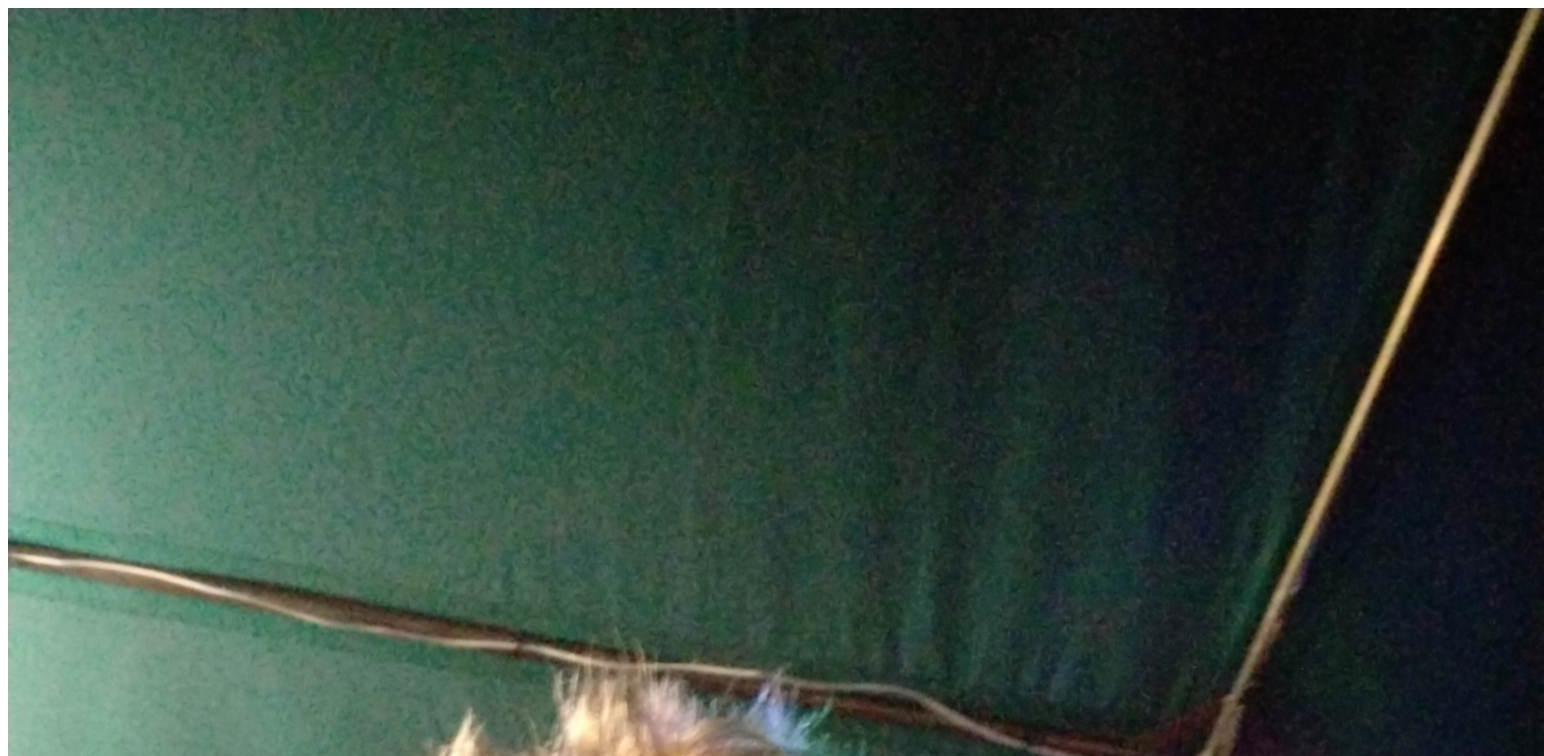
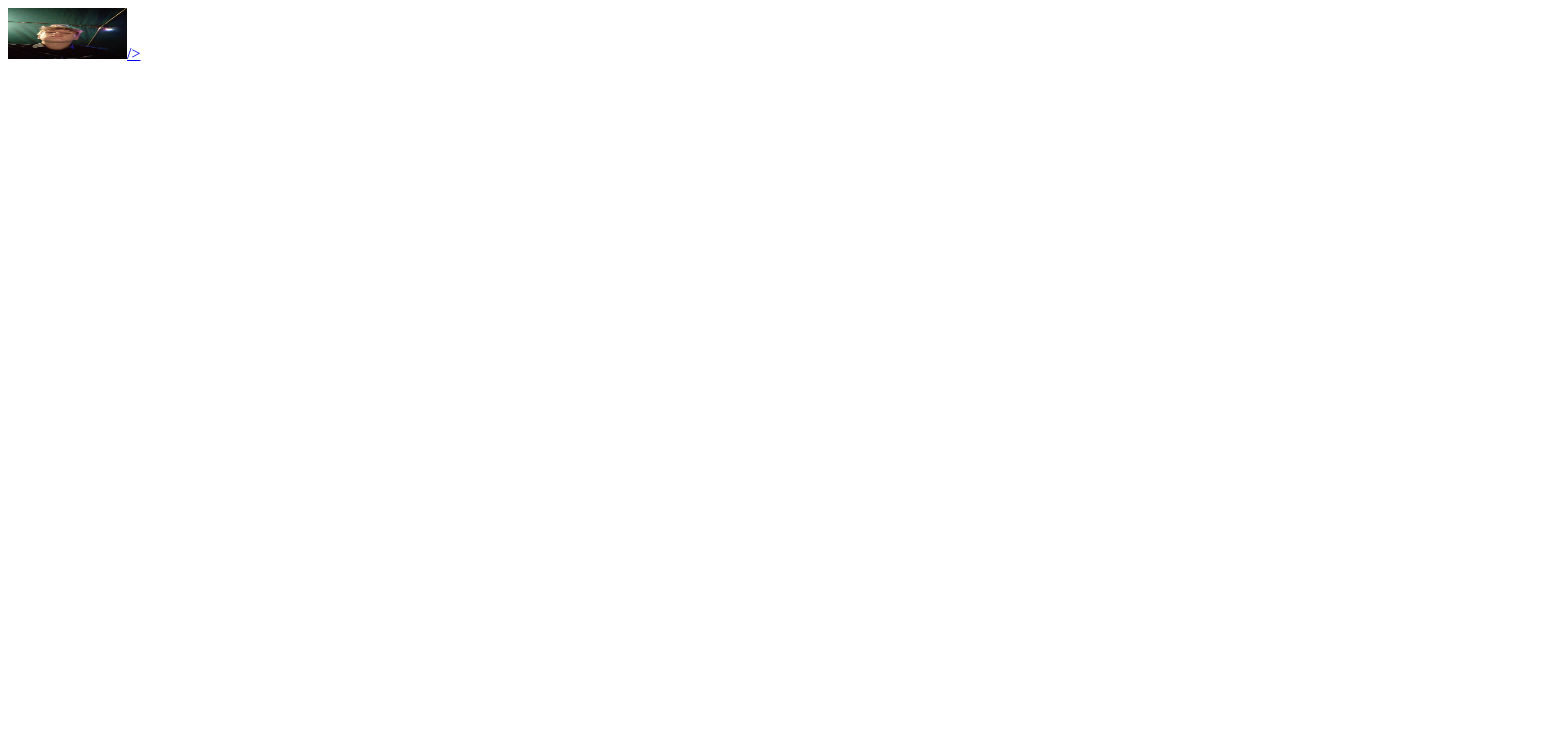
Before and after one commit to WojtekCracker/lukasz, a plain HTML site: page index.html in a window 1280 px wide. Shown: the top 756 px of the page, 1544 px wide, since content can reach past the window. Drawn offline with Linux system fonts and the light colour scheme.

Commit message:
Update index.html

```diff
--- a/index.html
+++ b/index.html
@@ -8,7 +8,7 @@
   </head>
   <body>
     <a href="https://fr.pornhub.com">
-      <img src="luki.jpg" title="Totalny szef"/>
+      <img src="luki.jpg" title="Totalny szef" src="how2html.png" width="119" height="51">/>
     </a>
   </body>
 </html>
```
